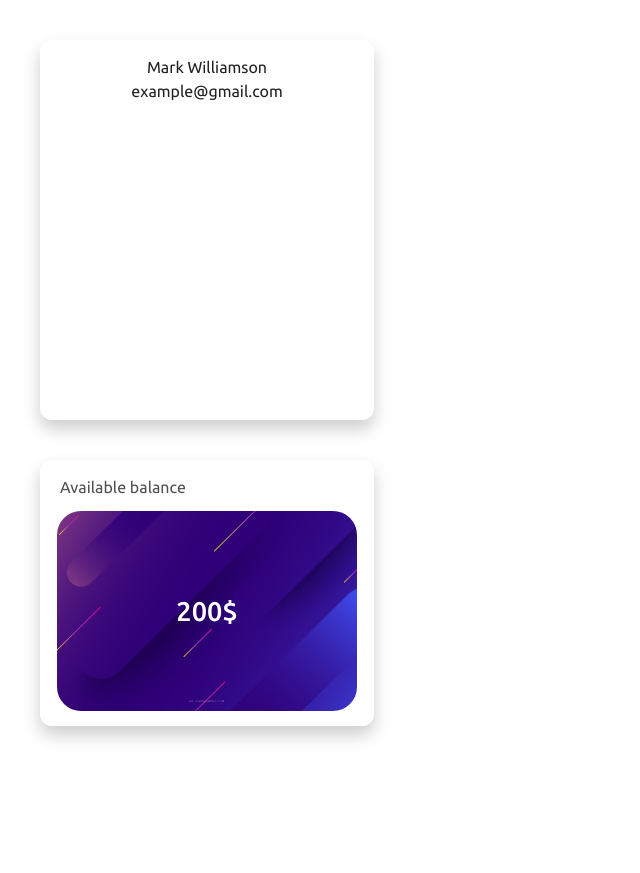
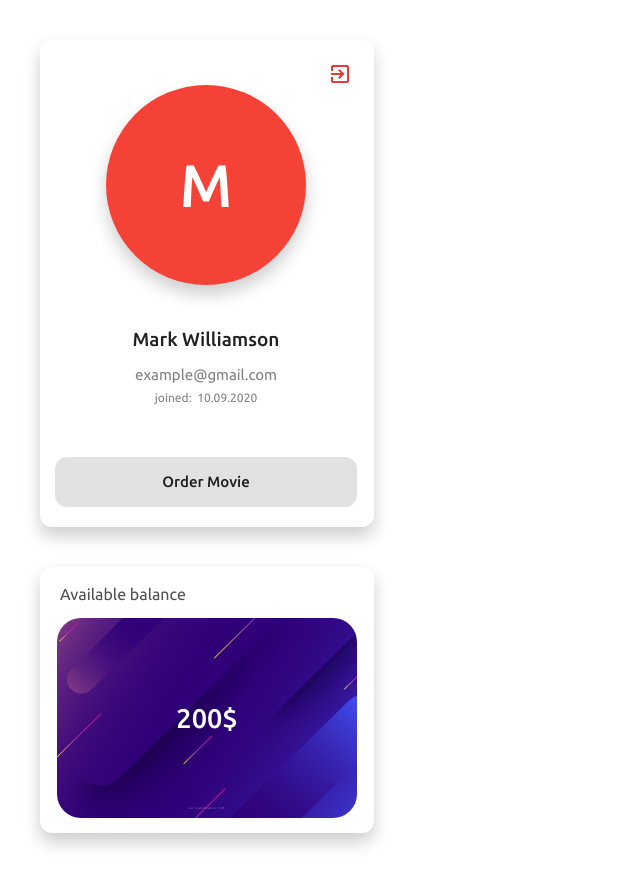
Before and after one commit to Vlad-Shevliakov/cinerama, a React (Create React App) app in the folder web-client/: page /panel in a window 1280 px wide. Shown: the whole page, without its empty margins (0-640 px from the left). Before the commit the page ends 800 px from the top, so only its background shows below. Built offline with nearby package versions, Linux system fonts and the light colour scheme.

Commit message:
Panel: profile section ready

```diff
--- a/web-client/src/components/Header/index.tsx
+++ b/web-client/src/components/Header/index.tsx
@@ -94,7 +94,7 @@ const Header: React.FC<HeaderProps> = () => {
                 <Link
                   component={RouterLink}
                   className={classes.link}
-                  to="/premieres"
+                  to={routes.premieres}
                 >
                   <Typography component="span">premieres</Typography>
                 </Link>
--- a/web-client/src/pages/Panel/Credit/Credit.tsx
+++ b/web-client/src/pages/Panel/Credit/Credit.tsx
@@ -35,7 +35,8 @@ const useStyles = makeStyles(() => ({
     alignItems: 'center',
     color: '#fff',
     fontWeight: 500,
-    fontSize: 27
+    fontSize: 27,
+    userSelect: 'none'
   }
 }))
 
@@ -43,14 +44,14 @@ const Credit: React.FC<CreditProps> = ({ userBalance }) => {
   const classes = useStyles()
 
   return (
-    <div className={classes.root}>
+    <section className={classes.root}>
       <Typography component="p" className={classes.title}>
         Available balance
       </Typography>
       <div className={classes.container}>
         <span>{userBalance}$</span>
       </div>
-    </div>
+    </section>
   )
 }
 
--- a/web-client/src/pages/Panel/Profile/Profile.tsx
+++ b/web-client/src/pages/Panel/Profile/Profile.tsx
@@ -1,42 +1,116 @@
 import React from 'react'
+import Box from '@material-ui/core/Box'
+import Button from '@material-ui/core/Button'
+import Tooltip from '@material-ui/core/Tooltip'
+import IconButton from '@material-ui/core/IconButton'
+import ExitToAppIcon from '@material-ui/icons/ExitToApp'
 import Typography from '@material-ui/core/Typography'
 import { makeStyles } from '@material-ui/core'
+import { red } from '@material-ui/core/colors'
+import history from '../../../utils/history'
+import routes from '../../../services/routes'
 
 interface ProfileProps {
   userName: string
   userEmail: string
+  joined: string
 }
 
 const useStyles = makeStyles(() => ({
   root: {
+    position: 'relative',
     width: '100%',
     maxWidth: 334,
-    height: 380,
     margin: '40px 0 0 40px',
-    padding: '15px 17px',
+    padding: '15px 17px 20px 15px',
     borderRadius: 12,
     boxShadow: '0 9px 17px rgba(0,0,0,0.2)'
   },
+  avatar: {
+    width: 200,
+    height: 200,
+    backgroundColor: red[500],
+    boxShadow: '0 9px 17px rgba(0,0,0,0.2)',
+    borderRadius: '50%',
+    margin: '30px auto 40px auto',
+    display: 'flex',
+    justifyContent: 'center',
+    alignItems: 'center',
+    color: '#fff',
+
+    fontWeight: 500,
+    fontSize: 60
+  },
   userName: {
+    fontSize: 19,
+    fontWeight: 500,
+    textAlign: 'center',
+    marginBottom: 10
+  },
+  email: {
+    fontSize: 15,
+    marginBottom: 3,
+    color: '#808080',
     textAlign: 'center'
   },
-  email: {
-    textAlign: 'center'
+  joined: {
+    fontSize: 12,
+    marginBottom: 50,
+    color: '#808080',
+    textAlign: 'center',
+    '& > span': {
+      fontSize: 'inherit'
+    }
+  },
+  orderButton: {
+    width: '100%',
+    backgroundColor: '#e2e2e2',
+    textTransform: 'none',
+    borderRadius: 12,
+    fontSize: 15,
+    padding: '12px 0'
+  },
+  exitButton: {
+    top: 10,
+    right: 10,
+    position: 'absolute',
+    color: red[600]
   }
 }))
 
-const Profile: React.FC<ProfileProps> = ({ userName, userEmail }) => {
+const Profile: React.FC<ProfileProps> = ({ userName, userEmail, joined }) => {
   const classes = useStyles()
 
+  const handleOrderClick = (): void => {
+    history.push(routes.premieres)
+  }
+
+  const handleExitClick = (): void => {
+    console.log('exit')
+  }
+
   return (
-    <div className={classes.root}>
+    <section className={classes.root}>
+      <Box className={classes.avatar}>{userName[0]}</Box>
       <Typography component="h3" className={classes.userName}>
         {userName}
       </Typography>
       <Typography component="p" className={classes.email}>
         {userEmail}
       </Typography>
-    </div>
+      <Typography component="p" className={classes.joined}>
+        <Typography component="span">joined: &nbsp;</Typography>
+        {joined}
+      </Typography>
+      <Button onClick={handleOrderClick} className={classes.orderButton}>
+        Order Movie
+      </Button>
+      <IconButton onClick={handleExitClick} className={classes.exitButton}>
+        <Tooltip title="exit">
+          <ExitToAppIcon />
+        </Tooltip>
+      </IconButton>
+    </section>
   )
 }
 
--- a/web-client/src/pages/Panel/index.tsx
+++ b/web-client/src/pages/Panel/index.tsx
@@ -6,10 +6,14 @@ interface PanelProps {}
 
 const Panel: React.FC<PanelProps> = () => {
   return (
-    <section>
-      <Profile userName="Mark Williamson" userEmail="example@gmail.com" />
+    <main>
+      <Profile
+        userName="Mark Williamson"
+        userEmail="example@gmail.com"
+        joined="10.09.2020"
+      />
       <Credit userBalance={200} />
-    </section>
+    </main>
   )
 }
 
--- a/web-client/src/services/routes.ts
+++ b/web-client/src/services/routes.ts
@@ -6,6 +6,7 @@ const routes: RoutesMap = {
   root: '/',
   auth: '/auth',
   events: '/events',
+  premieres: '/premieres',
   panel: '/panel'
 }
 
```
